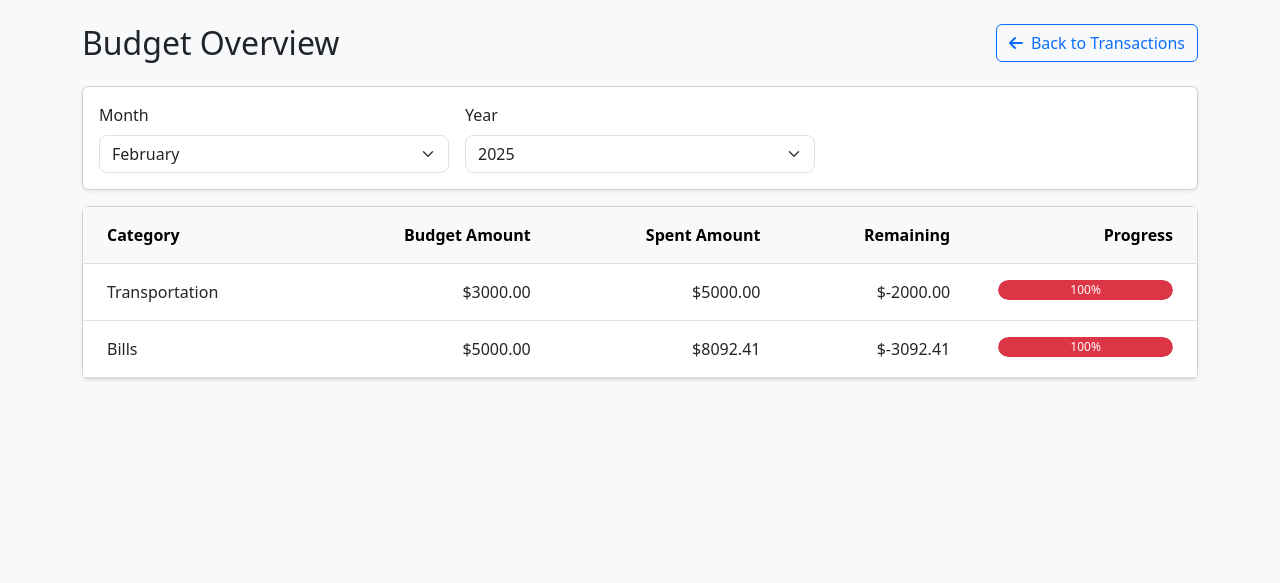
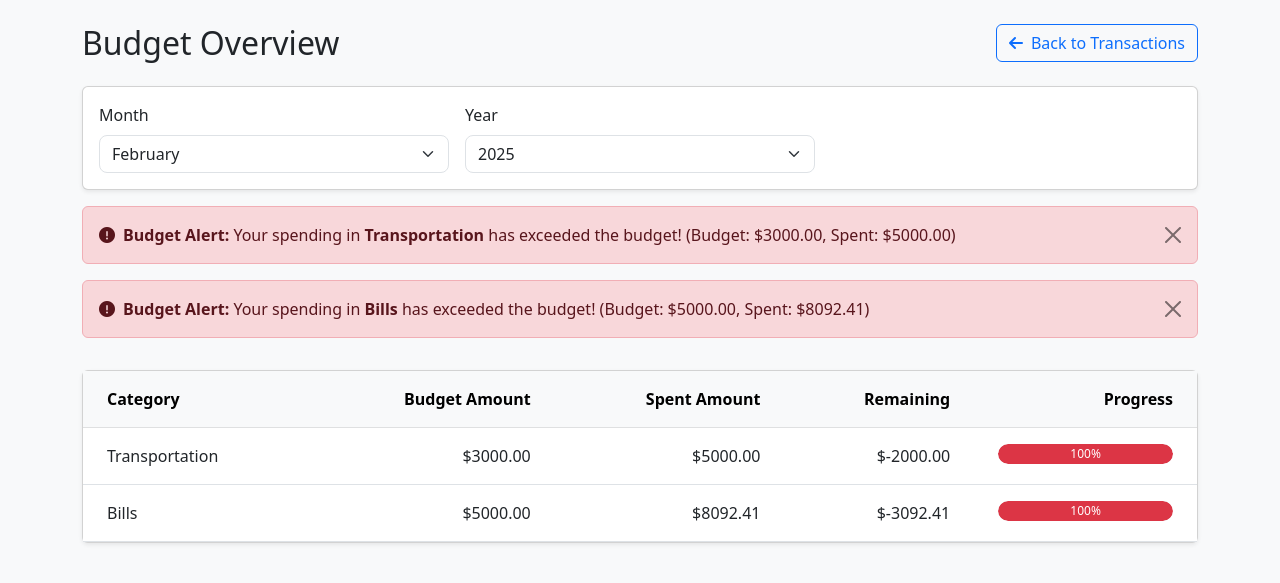
Before and after one commit to TharHtet236401/intern_task2, a Django app: page /budget/ in a window 1280 px wide. Shown: the part 56-639 px from the top of the page. Run offline with Django 5.2, Linux system fonts and the light colour scheme; data comes from the database, SQL or seed files in the repository; both versions use the stored data as it was after the commit; some libraries are stand-ins or nearby versions.

Commit message:
Add budget alert system with warning and danger notifications

```diff
--- a/transaction/templates/transaction/budget.html
+++ b/transaction/templates/transaction/budget.html
@@ -58,6 +58,39 @@
                     </div>
                 </div>
             </div>
+        </div>
+    </div>
+
+    <!-- Add this after the filter card and before the budget table -->
+    <div class="row mb-3">
+        <div class="col-12">
+            {% for budget in budgets %}
+                {% if budget.progress >= 100 %}
+                <div class="alert alert-danger alert-dismissible fade show" role="alert">
+                    <div class="d-flex align-items-center">
+                        <i class="fas fa-exclamation-circle me-2"></i>
+                        <div>
+                            <strong>Budget Alert:</strong>
+                            Your spending in <strong>{{ budget.get_category_display }}</strong> has exceeded the budget!
+                            (Budget: ${{ budget.amount|floatformat:2 }}, Spent: ${{ budget.spent_amount|floatformat:2 }})
+                        </div>
+                    </div>
+                    <button type="button" class="btn-close" data-bs-dismiss="alert" aria-label="Close"></button>
+                </div>
+                {% elif budget.progress >= 80 %}
+                <div class="alert alert-warning alert-dismissible fade show" role="alert">
+                    <div class="d-flex align-items-center">
+                        <i class="fas fa-exclamation-triangle me-2"></i>
+                        <div>
+                            <strong>Warning:</strong>
+                            Your spending in <strong>{{ budget.get_category_display }}</strong> is approaching the budget limit!
+                            ({{ budget.progress|floatformat:0 }}% used)
+                        </div>
+                    </div>
+                    <button type="button" class="btn-close" data-bs-dismiss="alert" aria-label="Close"></button>
+                </div>
+                {% endif %}
+            {% endfor %}
         </div>
     </div>
 
```
Also changed, not shown: db.sqlite3.
